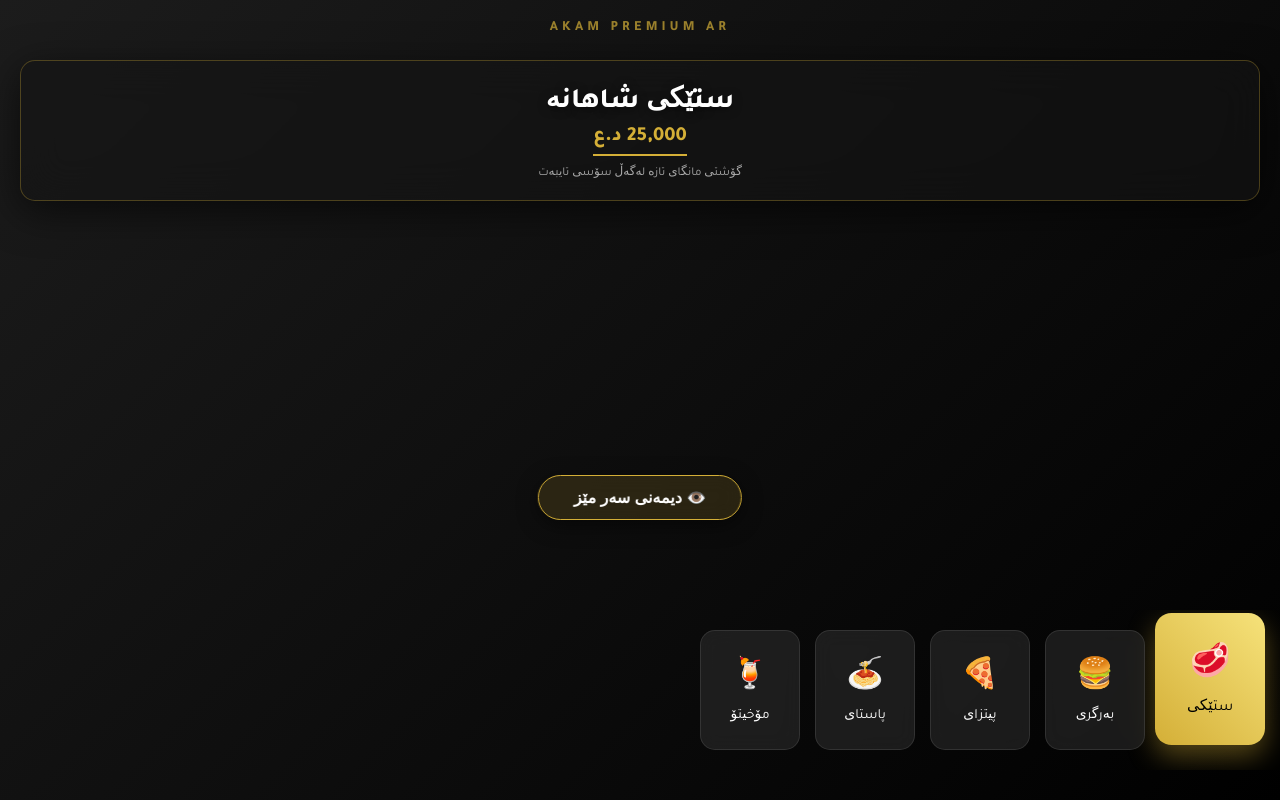
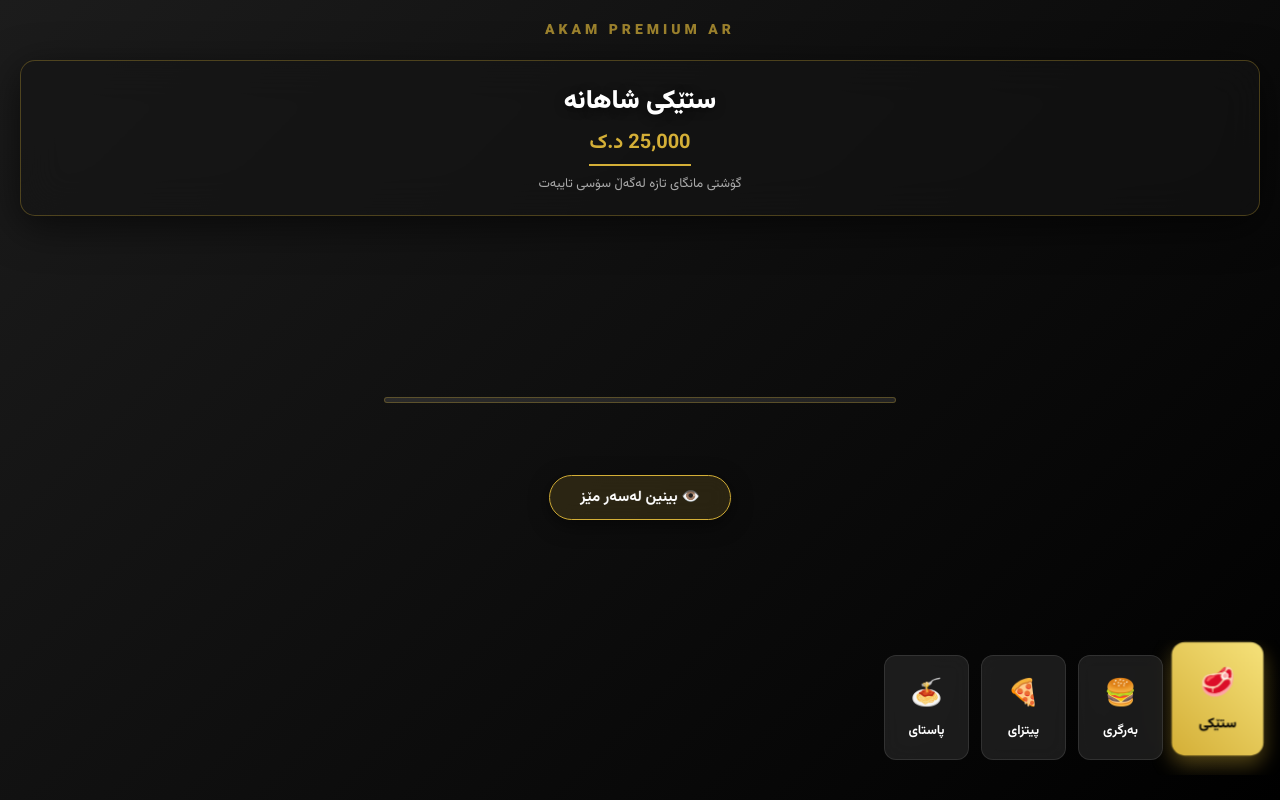
Before and after one commit to akamnmamad/firstrest, a plain HTML site: page index.html in a window 1280 px wide. Drawn offline with Linux system fonts and the light colour scheme; some packages are replaced by stand-ins of ours; a script that the page names is missing.

Commit message:
Update menu title and font styles in index.html

```diff
--- a/index.html
+++ b/index.html
@@ -3,19 +3,19 @@
 <head>
     <meta charset="UTF-8">
     <meta name="viewport" content="width=device-width, initial-scale=1.0">
-    <title>Akam Royal Menu</title>
+    <title>Akam Premium Menu</title>
     <script type="module" src="https://ajax.googleapis.com/ajax/libs/model-viewer/3.4.0/model-viewer.min.js"></script>
-    <link href="https://fonts.googleapis.com/css2?family=Tajawal:wght@400;800&display=swap" rel="stylesheet">
+    <link href="https://fonts.googleapis.com/css2?family=Vazirmatn:wght@400;700;900&display=swap" rel="stylesheet">
 
     <style>
         * { margin: 0; padding: 0; box-sizing: border-box; }
 
         body {
             background: linear-gradient(135deg, #1c1c1c 0%, #000000 100%);
-            font-family: 'Tajawal', sans-serif;
+            font-family: 'Vazirmatn', sans-serif; /* فۆنتە نوێیەکە لێرە جێگیر کراوە */
             height: 100vh;
             overflow: hidden;
-            color: #d4af37; /* ڕەنگی ئاڵتوونی */
+            color: #d4af37;
         }
 
         /* لۆگۆی سەرەوە */
@@ -33,7 +33,7 @@
             letter-spacing: 4px;
             text-transform: uppercase;
             color: rgba(212, 175, 55, 0.7);
-            font-weight: bold;
+            font-weight: 900;
         }
 
         /* کارتی زانیاری لۆکس */
@@ -45,7 +45,7 @@
             padding: 20px;
             background: rgba(20, 20, 20, 0.6);
             backdrop-filter: blur(20px);
-            border: 1px solid rgba(212, 175, 55, 0.3); /* چوارچێوەی ئاڵتوونی */
+            border: 1px solid rgba(212, 175, 55, 0.3);
             border-radius: 15px;
             text-align: center;
             z-index: 10;
@@ -53,8 +53,8 @@
         }
 
         .food-name {
-            font-size: 28px;
-            font-weight: 800;
+            font-size: 26px; /* کەمێک گونجاوم کرد بۆ فۆنتە نوێیەکە */
+            font-weight: 900;
             margin-bottom: 5px;
             color: #fff;
             text-shadow: 0 2px 10px rgba(0,0,0,0.5);
@@ -64,30 +64,31 @@
             display: inline-block;
             color: #d4af37;
             font-size: 20px;
-            font-weight: bold;
+            font-weight: 700;
             border-bottom: 2px solid #d4af37;
             padding-bottom: 5px;
         }
 
         .desc-text {
-            font-size: 12px;
+            font-size: 13px;
             color: #aaa;
             margin-top: 8px;
+            font-weight: 400;
+            line-height: 1.6; /* بۆ ئەوەی پیتەکان نەچن بە یەکدا */
         }
 
         /* مێنۆی سکڕۆڵ (خوارەوە) */
         .scroll-menu {
             position: absolute;
-            bottom: 30px;
+            bottom: 25px;
             left: 0;
             width: 100%;
             display: flex;
-            overflow-x: auto; /* ئەمە ڕێگە دەدات سکڕۆڵ بکرێت */
-            padding: 20px;
-            gap: 15px;
+            overflow-x: auto;
+            padding: 15px 20px;
+            gap: 12px;
             z-index: 20;
             scroll-behavior: smooth;
-            /* شاردنەوەی باڕی سکڕۆڵ */
             -ms-overflow-style: none;
             scrollbar-width: none;
         }
@@ -96,18 +97,20 @@
             display: none;
         }
 
+        /* دوگمە بچووکەکان */
         .menu-item {
-            min-width: 100px;
-            height: 120px;
+            min-width: 85px;
+            height: 105px;
             background: rgba(50, 50, 50, 0.5);
             border: 1px solid rgba(255, 255, 255, 0.1);
-            border-radius: 15px;
+            border-radius: 12px;
             display: flex;
             flex-direction: column;
             align-items: center;
             justify-content: center;
             color: white;
-            font-size: 14px;
+            font-size: 13px;
+            font-weight: 700;
             cursor: pointer;
             transition: all 0.3s cubic-bezier(0.175, 0.885, 0.32, 1.275);
             backdrop-filter: blur(10px);
@@ -117,40 +120,72 @@
             background: linear-gradient(45deg, #d4af37, #f6e27a);
             color: black;
             border: none;
-            transform: scale(1.1) translateY(-10px);
-            box-shadow: 0 10px 25px rgba(212, 175, 55, 0.4);
+            transform: scale(1.08) translateY(-8px);
+            box-shadow: 0 8px 20px rgba(212, 175, 55, 0.4);
         }
 
         .menu-icon {
-            font-size: 30px;
-            margin-bottom: 8px;
+            font-size: 26px;
+            margin-bottom: 6px;
         }
 
         /* دوگمەی AR */
-                /* دوگمەی AR */
-                /* دوگمەی AR - چارەسەری کۆتایی */
         .ar-btn {
             position: absolute !important;
-            bottom: 35% !important; /* لەبری پیکسڵ ڕێژەی سەدییە، بۆ ئەوەی هەرگیز نەچێتە خوارەوە */
+            bottom: 35% !important;
             left: 50% !important;
             transform: translateX(-50%) !important;
             background: rgba(212, 175, 55, 0.15) !important;
             border: 1px solid #d4af37 !important;
             color: #fff !important;
-            padding: 12px 35px !important;
+            padding: 10px 30px !important;
             border-radius: 50px !important;
-            font-size: 16px !important;
-            font-weight: bold !important;
+            font-size: 15px !important;
+            font-family: 'Vazirmatn', sans-serif !important; /* فۆنتەکە بۆ ئێرەش گۆڕدرا */
+            font-weight: 700 !important;
             display: flex !important;
             align-items: center !important;
-            gap: 10px !important;
+            gap: 8px !important;
             backdrop-filter: blur(10px) !important;
-            z-index: 999999 !important; /* ئەوپەڕی هێز بۆ ئەوەی بێتە پێشەوە */
+            z-index: 999999 !important;
             box-shadow: 0 5px 20px rgba(0,0,0,0.5) !important;
+            cursor: pointer;
         }
+
+        /* باڕی پڕبوونەوەی VIP */
+        .progress-bar {
+            display: block;
+            width: 40%;
+            height: 6px;
+            position: absolute;
+            left: 50%;
+            top: 50%;
+            transform: translate3d(-50%, -50%, 0);
+            border-radius: 25px;
+            background-color: rgba(255, 255, 255, 0.1);
+            border: 1px solid rgba(212, 175, 55, 0.3);
+            overflow: hidden;
+            z-index: 50;
+            transition: opacity 0.4s ease, visibility 0.4s ease;
+        }
+
+        .update-bar {
+            background: linear-gradient(90deg, #d4af37, #f6e27a);
+            width: 0%;
+            height: 100%;
+            border-radius: 25px;
+            transition: width 0.2s;
+        }
+
+        .progress-bar.hide {
+            opacity: 0;
+            visibility: hidden;
+        }
+
         model-viewer {
             width: 100%;
             height: 100vh;
+            outline: none;
         }
     </style>
 </head>
@@ -177,22 +212,24 @@
         auto-rotate>
 
         <button slot="ar-button" class="ar-btn">
-            👁️ دیمەنی سەر مێز
+            👁️ بینین لەسەر مێز
         </button>
+
+        <div class="progress-bar" slot="progress-bar">
+            <div class="update-bar"></div>
+        </div>
     </model-viewer>
 
     <div class="scroll-menu" id="menu-container">
         </div>
 
     <script>
-        // ---------------------------------------------------------
-        // تەنها ئەم بەشە دەستکاری بکە بۆ زیادکردنی خواردن
-        // ---------------------------------------------------------
+        // داتای خواردنەکان (بەپێی پێویست بیگۆڕە)
         const foods = [
             {
                 id: 'steak',
                 name: 'ستێکی شاهانە',
-                price: '25,000 د.ع',
+                price: '25,000 د.ک',
                 desc: 'گۆشتی مانگای تازە لەگەڵ سۆسی تایبەت',
                 icon: '🥩',
                 file: 'steak.glb',
@@ -201,7 +238,7 @@
             {
                 id: 'burger',
                 name: 'بەرگری تڕەفڵ',
-                price: '18,000 د.ع',
+                price: '18,000 د.ک',
                 desc: 'بە نانی ڕەش و قارچکی تڕەفڵ',
                 icon: '🍔',
                 file: 'burger.glb',
@@ -210,7 +247,7 @@
             {
                 id: 'pizza',
                 name: 'پیتزای ئاڵتوونی',
-                price: '20,000 د.ع',
+                price: '20,000 د.ک',
                 desc: 'پەنیر و پەپەڕۆنی ئیتاڵی',
                 icon: '🍕',
                 file: 'pizza.glb',
@@ -219,32 +256,24 @@
             {
                 id: 'pasta',
                 name: 'پاستای ئەلفڕێدۆ',
-                price: '14,000 د.ع',
+                price: '14,000 د.ک',
                 desc: 'بە کرێم و پارمیسان',
                 icon: '🍝',
                 file: 'pasta.glb',
                 scale: '0.5 0.5 0.5'
-            },
-            {
-                id: 'drink',
-                name: 'مۆخیتۆ',
-                price: '6,000 د.ع',
-                desc: 'نەعنا و لیمۆی سروشتی',
-                icon: '🍹',
-                file: 'drink.glb',
-                scale: '0.3 0.3 0.3'
             }
         ];
-        // ---------------------------------------------------------
 
         const modelViewer = document.getElementById('akam-model');
         const menuContainer = document.getElementById('menu-container');
+        const updateBar = document.querySelector('.update-bar');
+        const progressBar = document.querySelector('.progress-bar');
 
-        // دروستکردنی دوگمەکان بە ئۆتۆماتیکی
+        // دروستکردنی دوگمەکان
         foods.forEach((food, index) => {
             const btn = document.createElement('div');
             btn.className = 'menu-item';
-            if(index === 0) btn.classList.add('active'); // یەکەم دانە چالاک بێت
+            if(index === 0) btn.classList.add('active');
 
             btn.innerHTML = `
                 <div class="menu-icon">${food.icon}</div>
@@ -255,23 +284,35 @@
             menuContainer.appendChild(btn);
         });
 
-        // چالاککردنی یەکەم خواردن
-        switchFood(foods[0], menuContainer.children[0]);
-
         function switchFood(food, btnElement) {
-            // گۆڕینی داتا
             document.getElementById('food-name').innerText = food.name;
             document.getElementById('food-price').innerText = food.price;
             document.getElementById('food-desc').innerText = food.desc;
 
-            // گۆڕینی مۆدێل
+            progressBar.classList.remove('hide');
+            updateBar.style.width = '0%';
+
             modelViewer.src = food.file;
             modelViewer.setAttribute('scale', food.scale);
 
-            // گۆڕینی ستایلی دوگمەکان
             document.querySelectorAll('.menu-item').forEach(b => b.classList.remove('active'));
             if(btnElement) btnElement.classList.add('active');
         }
+
+        switchFood(foods[0], menuContainer.children[0]);
+
+        modelViewer.addEventListener('progress', (event) => {
+            const progress = event.detail.totalProgress * 100;
+            updateBar.style.width = `${progress}%`;
+
+            if (progress === 100) {
+                setTimeout(() => {
+                    progressBar.classList.add('hide');
+                }, 400);
+            } else {
+                progressBar.classList.remove('hide');
+            }
+        });
     </script>
 </body>
 </html>
```
